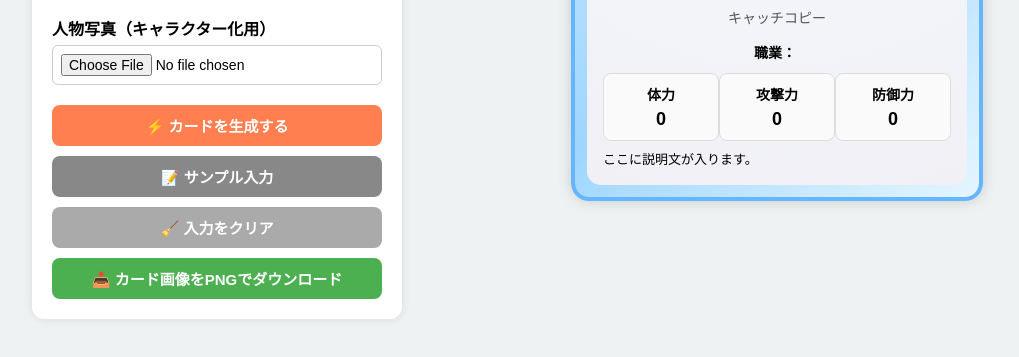
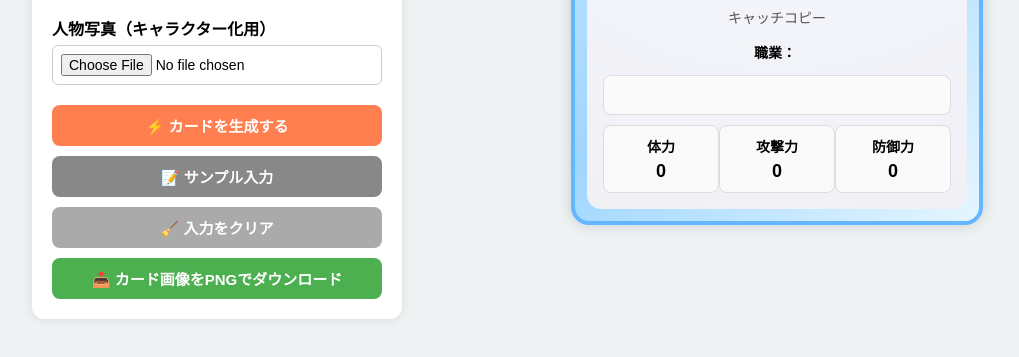
Before and after one commit to syamajuku/hissatsu-skill-generator, a website: page index.html in a window 1280 px wide. Shown: the part 319-676 px from the top of the page, without its empty margins (58-1077 px from the left). Drawn offline with nearby package versions, Linux system fonts and the light colour scheme.

```diff
--- a/index.html
+++ b/index.html
@@ -77,7 +77,7 @@
       background: linear-gradient(135deg, #d0ecff, #9fd6ff, #e4f6ff);
       box-shadow: 0 0 15px rgba(0, 0, 0, 0.15);
       border: 4px solid #66b6ff;
-      position: relative; /* ★ 角バッジの基準にする */
+      position: relative; /* 角バッジの基準にする */
     }
     /* カード内側 */
     .card-inner {
@@ -170,11 +170,16 @@
       color: #555;
       margin-bottom: 15px;
     }
-    .desc {
-      font-size: 13px;
-      text-align: left;
+
+    .job-area {
       margin-top: 10px;
-      line-height: 1.4em;
+      font-size: 14px;
+      font-weight: bold;
+    }
+    .rarity-stars {
+      color: gold;
+      font-size: 18px;
+      margin-left: 4px;
     }
 
     .status-area {
@@ -200,15 +205,20 @@
       font-weight: bold;
     }
 
-    .job-area {
-      margin-top: 10px;
-      font-size: 14px;
-      font-weight: bold;
-    }
-    .rarity-stars {
-      color: gold;
-      font-size: 18px;
-      margin-left: 4px;
+    /* 自己紹介文表示エリア */
+    .intro-area {
+      margin-top: 12px;
+      font-size: 13px;
+      line-height: 1.4;
+      text-align: left;
+      color: #333;
+      padding: 10px;
+      background: #fafafa;
+      border-radius: 8px;
+      border: 1px solid #ddd;
+      min-height: 40px;
+      box-sizing: border-box;
+      white-space: pre-wrap;
     }
 
     /* 進捗オーバーレイ */
@@ -297,11 +307,11 @@
     <!-- 右ペイン（カード表示） -->
     <div class="right-pane">
       <div class="card" id="cardRoot">
-        <!-- ★ 左上：ジャンケンバッジ -->
+        <!-- 左上：ジャンケンバッジ -->
         <div id="jankenBadge" class="corner-badge janken-badge" title="ジャンケン">
           ✊
         </div>
-        <!-- ★ 右上：トランプバッジ -->
+        <!-- 右上：トランプバッジ -->
         <div id="trumpBadge" class="corner-badge trump-badge" title="トランプ">
           <div class="trump-suit">♥</div>
           <div class="trump-rank">A</div>
@@ -320,6 +330,9 @@
             <span id="rarityStars" class="rarity-stars"></span>
           </div>
 
+          <!-- 自己紹介文の表示領域 -->
+          <div class="intro-area" id="introArea"></div>
+
           <div class="status-area">
             <div class="status-box">
               <div class="status-title">体力</div>
@@ -334,14 +347,12 @@
               <div class="status-value" id="defVal">0</div>
             </div>
           </div>
-
-          <div class="desc" id="desc">ここに説明文が入ります。</div>
         </div>
       </div>
     </div>
   </div>
 
-  <!-- 進捗オーバーレイ（必ずスクリプトより上に置く） -->
+  <!-- 進捗オーバーレイ -->
   <div id="progressOverlay" class="progress-overlay" style="display:none;">
     <div class="progress-box">
       <div id="progressText" class="progress-text">カード生成中...</div>
@@ -355,9 +366,7 @@
   <script src="https://cdn.jsdelivr.net/npm/html2canvas@1.4.1/dist/html2canvas.min.js"></script>
 
   <script>
-    // ==========================================================
     // ★ スキル名を区切りの良い位置で最大12文字に調整
-    // ==========================================================
     function truncateSkillName(raw, maxLen = 12) {
       if (!raw) return "";
       let name = raw.trim();
@@ -375,9 +384,7 @@
       return lastBreak > 0 ? name.slice(0, lastBreak) : name.slice(0, maxLen);
     }
 
-    // ==========================================================
     // ★ 職業のレア度（星1〜5）
-    // ==========================================================
     function calcJobRarity(job) {
       if (!job) return 1;
       const lengthScore = Math.min(job.length, 10);
@@ -390,9 +397,7 @@
       return 1;
     }
 
-    // ==========================================================
     // ★ 合計値を3つに分配（80以上はレア扱い）
-    // ==========================================================
     function splitTotalRandom(total, parts = 3, minPer = 0, maxPer = 99) {
       const minTotal = parts * minPer;
       const maxTotal = parts * maxPer;
@@ -441,9 +446,7 @@
       return result;
     }
 
-    // ==========================================================
     // ★ 文字列ハッシュ（ジャンケン＆トランプ決定用）
-    // ==========================================================
     function hashString(str) {
       let h = 0;
       for (let i = 0; i < str.length; i++) {
@@ -470,18 +473,18 @@
 
     const skillNameEl = document.getElementById("skillName");
     const taglineEl = document.getElementById("tagline");
-    const descEl = document.getElementById("desc");
     const hpValEl = document.getElementById("hpVal");
     const atkValEl = document.getElementById("atkVal");
     const defValEl = document.getElementById("defVal");
     const jobNameEl = document.getElementById("jobName");
     const rarityStarsEl = document.getElementById("rarityStars");
+    const introAreaEl = document.getElementById("introArea");
 
     const progressOverlay = document.getElementById("progressOverlay");
     const progressBar = document.getElementById("progressBar");
     const progressText = document.getElementById("progressText");
 
-    // ★ ジャンケン／トランプDOM
+    // ジャンケン／トランプDOM
     const jankenBadgeEl = document.getElementById("jankenBadge");
     const trumpBadgeEl = document.getElementById("trumpBadge");
 
@@ -499,9 +502,7 @@
       progressText.textContent = "カード生成中...";
     }
 
-    // ==========================================================
-    // ★ ジャンケン＆トランプの候補と現在値
-    // ==========================================================
+    // ジャンケン＆トランプ候補
     const JANKEN_SET = [
       { label: "グー", emoji: "✊" },
       { label: "チョキ", emoji: "✌️" },
@@ -524,9 +525,7 @@
     let currentSuit = TRUMP_SUITS[0];
     let currentRank = TRUMP_RANKS[0];
 
-    // ==========================================================
-    // ★ 入力内容からジャンケン＆トランプを決定し表示する
-    // ==========================================================
+    // 入力内容からジャンケン＆トランプを決定し表示する
     function updateBattleIcons(name, intro, job) {
       const base = (name || "") + "|" + (intro || "") + "|" + (job || "");
       const seed = hashString(base);
@@ -558,12 +557,10 @@
       }
     }
 
-    // 初期表示（デフォルト状態）
+    // 初期表示
     updateBattleIcons("キャラクター名", "", "");
 
-    // ==========================================================
-    // ⚡ カードを生成する（必殺技＋キャラクター画像を並列で生成）
-    // ==========================================================
+    // ⚡ カード生成
     generateBtn.addEventListener("click", async () => {
       const intro = introEl.value.trim();
       const job = jobEl.value.trim();
@@ -579,7 +576,6 @@
       const oldLabel = generateBtn.textContent;
       generateBtn.textContent = "生成中…";
 
-      // ---- 0% でスタート ----
       showProgress(0, "カード生成を開始しています...");
 
       let avatarProgressTimer = null;
@@ -587,7 +583,7 @@
       try {
         const tasks = [];
 
-        // --- 必殺技生成タスク（0% → 30%） ---
+        // 必殺技生成タスク
         const skillTask = (async () => {
           showProgress(5, "必殺技を生成しています...");
 
@@ -606,7 +602,6 @@
           const skillName = truncateSkillName(skillData.name || "", 12);
           skillNameEl.textContent = skillName;
           taglineEl.textContent = skillData.tagline;
-          descEl.textContent = skillData.description;
 
           // 名前
           cardPlayerName.textContent = playerName || "キャラクター名";
@@ -623,24 +618,25 @@
           atkValEl.textContent = atk;
           defValEl.textContent = def;
 
-          // ★ ジャンケン＆トランプ更新
+          // 自己紹介文をカードに表示
+          introAreaEl.textContent = intro;
+
+          // ジャンケン＆トランプ更新
           updateBattleIcons(cardPlayerName.textContent, intro, job);
 
-          // ---- 必殺技完了：30% へ進める ----
           showProgress(file ? 30 : 100, "カードを生成しています...");
         })();
 
         tasks.push(skillTask);
 
-        // --- キャラクター画像生成タスク（30% → 100%） ---
+        // キャラクター画像生成タスク
         if (file) {
           const avatarTask = (async () => {
-            let current = 30; // ここから進む
+            let current = 30;
             showProgress(current, "キャラクター画像を生成しています...");
 
-            // 疑似プログレスバー：最大90％まで伸ばす
             avatarProgressTimer = setInterval(() => {
-              current += 0.9; // スピード0.9
+              current += 0.9;
               if (current >= 90) {
                 current = 90;
                 clearInterval(avatarProgressTimer);
@@ -678,7 +674,6 @@
               return;
             }
 
-            // ---- 画像生成完了 → 一気に100% ----
             if (avatarProgressTimer) clearInterval(avatarProgressTimer);
             showProgress(100, "カードが完成しました！");
 
@@ -690,7 +685,6 @@
           tasks.push(avatarTask);
         }
 
-        // --- 並列処理 ---
         await Promise.all(tasks);
 
         if (!file) {
@@ -718,7 +712,8 @@
       jobEl.value = "バリスタ";
       cardPlayerName.textContent = "シンヤ";
 
-      // ★ サンプル入力でも見た目を更新
+      introAreaEl.textContent = introEl.value.trim();
+
       updateBattleIcons(
         cardPlayerName.textContent,
         introEl.value.trim(),
@@ -737,14 +732,13 @@
       cardPlayerName.textContent = "キャラクター名";
       skillNameEl.textContent = "必殺技名";
       taglineEl.textContent = "キャッチコピー";
-      descEl.textContent = "ここに説明文が入ります。";
       jobNameEl.textContent = "";
       rarityStarsEl.textContent = "";
       hpValEl.textContent = "0";
       atkValEl.textContent = "0";
       defValEl.textContent = "0";
+      introAreaEl.textContent = "";
 
-      // ★ デフォルトにリセット
       currentJanken = JANKEN_SET[0];
       currentSuit = TRUMP_SUITS[0];
       currentRank = TRUMP_RANKS[0];
```
